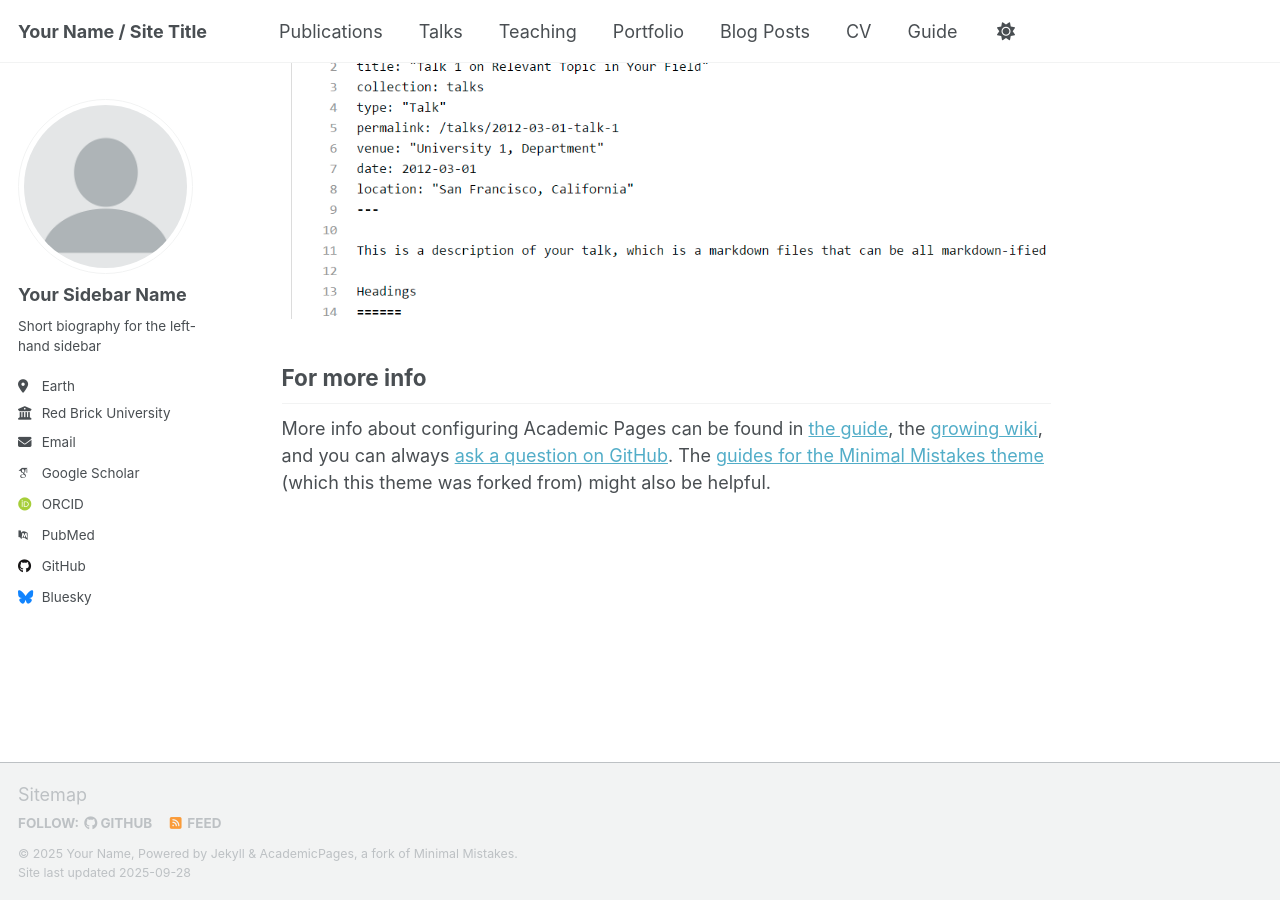
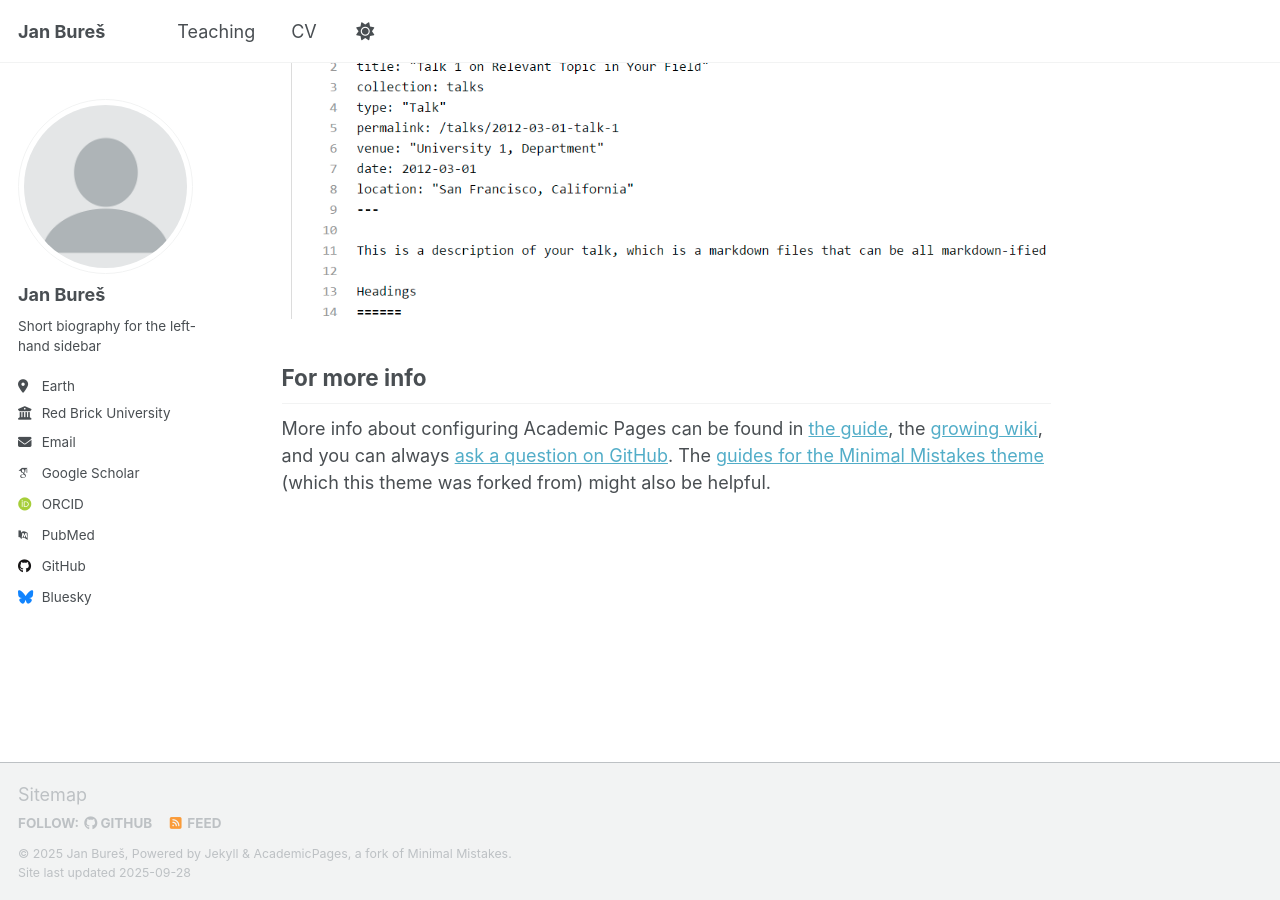
Before and after one commit to buresjan/buresjan.github.io, a Jekyll site: the page built from _pages/about.md, in a window 1280 px wide and 900 px high, scrolled down 2880 px. Built offline with Jekyll 4.4.1, drawn with Linux system fonts in a browser that asks for light colours; some web fonts are replaced; a script that is not in the unit is left out.

Commit message:
modified:   _config.yml 	modified:   _data/navigation.yml

```diff
--- a/_config.yml
+++ b/_config.yml
@@ -9,10 +9,10 @@
 # Basic Site Settings
 locale                   : "en-US"
 site_theme               : "default" # Currently available options are "default", "air"
-title                    : "Your Name / Site Title"
+title                    : "Jan Bureš"
 title_separator          : "-"
-name                     : &name "Your Name"
-description              : &description "Your Name's academic portfolio"   # Update this with a general description of your site, this is the default if not overridden by a page
+name                     : &name "Jan Bureš"
+description              : &description "Jan Bureš's academic portfolio"   # Update this with a general description of your site, this is the default if not overridden by a page
 url                      : https://academicpages.github.io # The base hostname & protocol for your site e.g. "https://[your GitHub username].github.io",
                                                            # or if you already have some other page hosted on Github then use "https://[your GitHub username].github.io/[Your Repo Name]"
 baseurl                  : "" # the subpath of your site, e.g. "/blog"
@@ -24,7 +24,7 @@
 author:
   # Biographic information
   avatar           : "profile.png"
-  name             : "Your Sidebar Name"
+  name             : "Jan Bureš"
   pronouns         : # example: "she/her"
   bio              : "Short biography for the left-hand sidebar"
   location         : "Earth"
--- a/_data/navigation.yml
+++ b/_data/navigation.yml
@@ -8,26 +8,11 @@
 #      Markdown formatted page while the second is generated using JSON.
 
 main:
-  - title: "Publications"
-    url: /publications/
-
-  - title: "Talks"
-    url: /talks/
-
   - title: "Teaching"
     url: /teaching/
-
-  - title: "Portfolio"
-    url: /portfolio/
-
-  - title: "Blog Posts"
-    url: /year-archive/
 
   - title: "CV"
     url: /cv/
 
   # - title: "CV"
   #   url: /cv-json/
-
-  - title: "Guide"
-    url: /markdown/
```
